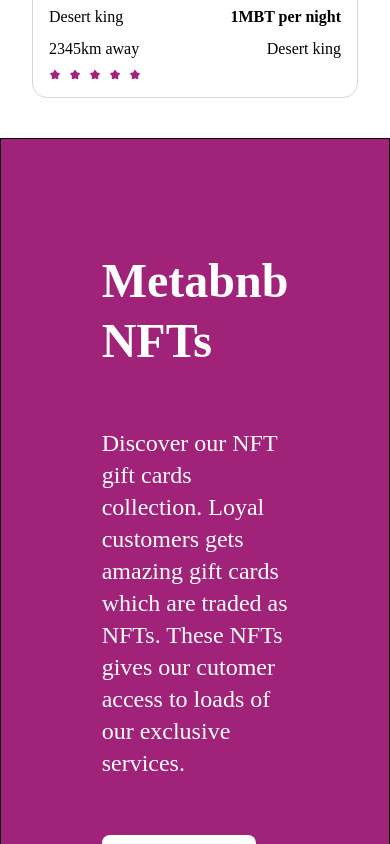
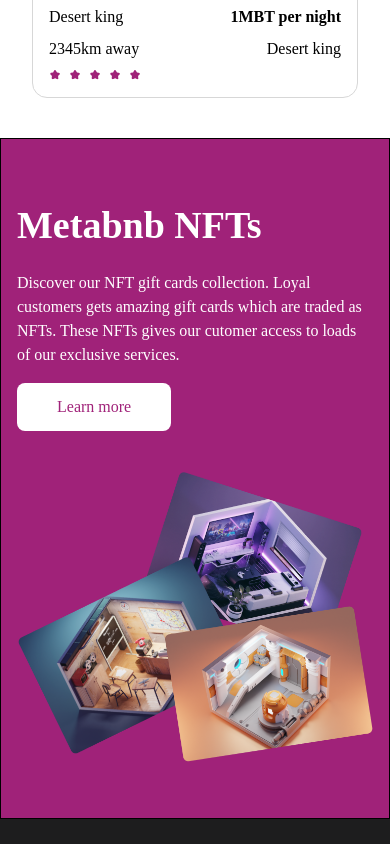
Before and after one commit to Joshuajee/metabnb, a React (Create React App) app: page / in a window 390 px wide. Shown: the part 4720-5564 px from the top of the page. Built offline with nearby package versions, Linux system fonts and the light colour scheme.

Commit message:
feat: made call to action responsive

```diff
--- a/src/components/homepage/CallToAction.jsx
+++ b/src/components/homepage/CallToAction.jsx
@@ -1,3 +1,4 @@
+import Container from "../utils/Container";
 import ctaImage from "./../../assets/cta-image.png";
 import styles from "./../../styles.module.css";
 
@@ -5,17 +6,17 @@ import styles from "./../../styles.module.css";
 
 const CallToAction = () => {
     return (
-        <div className={`${styles.cta} flex justify-center`}>
+        <div className={`${styles.cta}`}>
 
-            <div className="max-w-screen-2xl">
+            <Container>
 
-                <div className="flex items-center m-28">
+                <div className="my-10 lg:my-20 flex flex-col sm:flex-row items-center justify-center content-center h-full">
 
-                    <div className="basis-2/5 items-center contents-center">
+                    <div className="basis-full sm:basis-2/5 items-center contents-center">
 
-                        <h2 className={``}>Metabnb NFTs</h2>
+                        <h2>Metabnb NFTs</h2>
 
-                        <p className="font-normal text-2xl mt-14">
+                        <p className="font-normal sm:text-base md:text-lg lg:text-xl xl:text-2xl mt-4 lg:mt-14">
                             Discover our NFT gift cards collection.
                             Loyal customers gets amazing gift cards
                             which are traded as NFTs. These NFTs
@@ -23,19 +24,16 @@ const CallToAction = () => {
                             our exclusive services.
                         </p>
 
-                        <button className="px-10 py-3 mt-14 text-base"> Learn more </button>
-
+                        <button className="px-10 py-3 mt-4 lg:mt-14 text-base"> Learn more </button>
                     </div>
 
-                    <div className="basis-3/5">
-
+                    <div className="basis-full sm:basis-3/5 mt-10 md:mt-0">
                         <img src={ctaImage} alt="cta" />
-
                     </div>
 
                 </div>
 
-            </div>
+            </Container>
 
         </div>
     );
--- a/src/styles.module.css
+++ b/src/styles.module.css
@@ -93,6 +93,7 @@
 .cta {
     box-sizing: border-box;
     height: 774px;
+    height: fit-content;
     background: linear-gradient(90deg, #A02279 11.45%, #A02279 11.45%);
     border: 1px solid #000000;
     color: #FFF;
@@ -100,7 +101,7 @@
 
 .cta h2 {
     font-weight: 700;
-    font-size: 48px;
+    font-size: 38px;
     line-height: 60px;
 }
 
@@ -109,7 +110,6 @@
     border-radius: 8px;
     color: #A02279;
 }
-
 
 .footer {
     background: #1D1D1E;
@@ -175,5 +175,14 @@
         font-size: 48px;
     }
 
+    .cta h2 {
+        font-size: 48px;
+    }
+
+    .cta button {
+        color: #A02279;
+    }
+
+
 
 }
```
